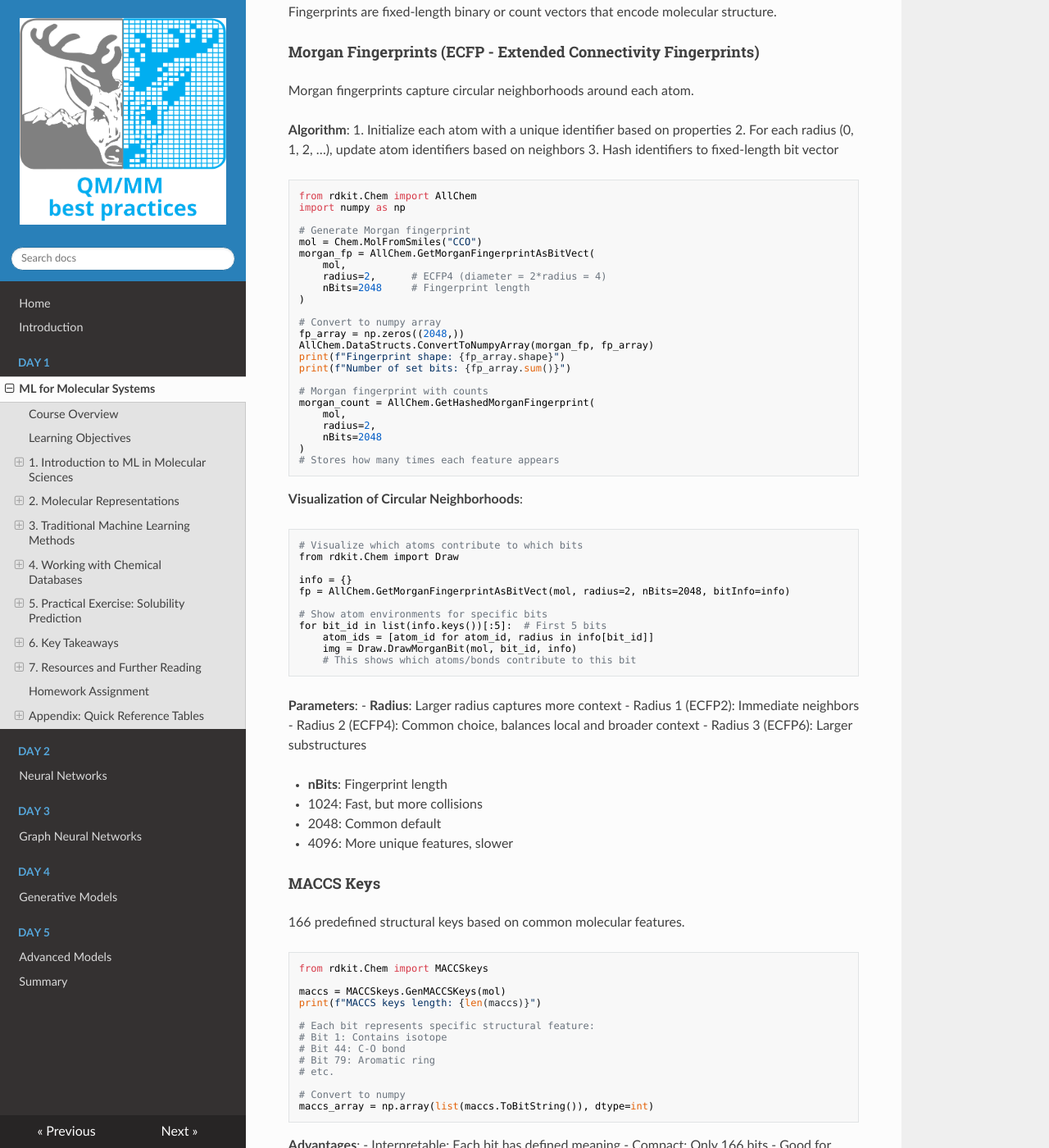
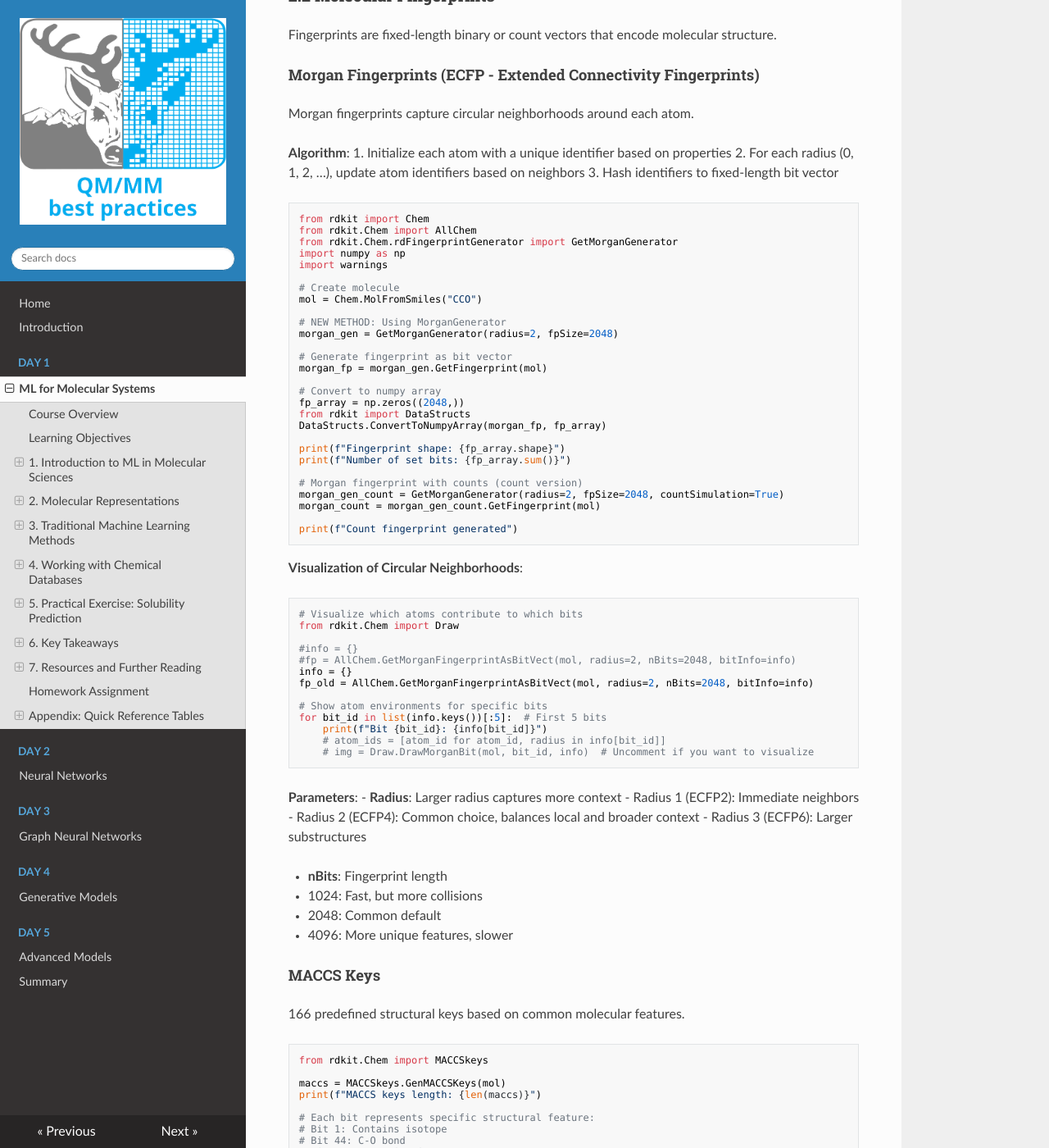
Before and after one commit to pojeda/course-mlmd, an MkDocs documentation site: the page built from docs/day1.md, in a window 1280 px wide and 1400 px high, scrolled down 4702 px. Shown: the whole window at 82% size. Built offline with MkDocs 1.6.1, drawn with Linux system fonts in a browser that asks for light colours; nearby versions of some CDN libraries; some of the changed text lies outside the part shown.

Commit message:
Day 1 first script

````diff
--- a/docs/day1.md
+++ b/docs/day1.md
@@ -231,30 +233,34 @@ Morgan fingerprints capture circular neighborhoods around each atom.
 3. Hash identifiers to fixed-length bit vector
 
 ```python
+from rdkit import Chem
 from rdkit.Chem import AllChem
+from rdkit.Chem.rdFingerprintGenerator import GetMorganGenerator
 import numpy as np
+import warnings
 
-# Generate Morgan fingerprint
+# Create molecule
 mol = Chem.MolFromSmiles("CCO")
-morgan_fp = AllChem.GetMorganFingerprintAsBitVect(
-    mol,
-    radius=2,      # ECFP4 (diameter = 2*radius = 4)
-    nBits=2048     # Fingerprint length
-)
+
+# NEW METHOD: Using MorganGenerator
+morgan_gen = GetMorganGenerator(radius=2, fpSize=2048)
+
+# Generate fingerprint as bit vector
+morgan_fp = morgan_gen.GetFingerprint(mol)
 
 # Convert to numpy array
 fp_array = np.zeros((2048,))
-AllChem.DataStructs.ConvertToNumpyArray(morgan_fp, fp_array)
+from rdkit import DataStructs
+DataStructs.ConvertToNumpyArray(morgan_fp, fp_array)
+
 print(f"Fingerprint shape: {fp_array.shape}")
 print(f"Number of set bits: {fp_array.sum()}")
 
-# Morgan fingerprint with counts
-morgan_count = AllChem.GetHashedMorganFingerprint(
-    mol,
-    radius=2,
-    nBits=2048
-)
-# Stores how many times each feature appears
+# Morgan fingerprint with counts (count version)
+morgan_gen_count = GetMorganGenerator(radius=2, fpSize=2048, countSimulation=True)
+morgan_count = morgan_gen_count.GetFingerprint(mol)
+
+print(f"Count fingerprint generated")
 ```
 
 **Visualization of Circular Neighborhoods**:
@@ -262,14 +268,16 @@ morgan_count = AllChem.GetHashedMorganFingerprint(
 # Visualize which atoms contribute to which bits
 from rdkit.Chem import Draw
 
+#info = {}
+#fp = AllChem.GetMorganFingerprintAsBitVect(mol, radius=2, nBits=2048, bitInfo=info)
 info = {}
-fp = AllChem.GetMorganFingerprintAsBitVect(mol, radius=2, nBits=2048, bitInfo=info)
+fp_old = AllChem.GetMorganFingerprintAsBitVect(mol, radius=2, nBits=2048, bitInfo=info)
 
 # Show atom environments for specific bits
 for bit_id in list(info.keys())[:5]:  # First 5 bits
-    atom_ids = [atom_id for atom_id, radius in info[bit_id]]
-    img = Draw.DrawMorganBit(mol, bit_id, info)
-    # This shows which atoms/bonds contribute to this bit
+    print(f"Bit {bit_id}: {info[bit_id]}")
+    # atom_ids = [atom_id for atom_id, radius in info[bit_id]]
+    # img = Draw.DrawMorganBit(mol, bit_id, info)  # Uncomment if you want to visualize
 ```
 
 **Parameters**:
````
Also changed, not shown: other parts of docs/day1.md (+3 -1 lines).
